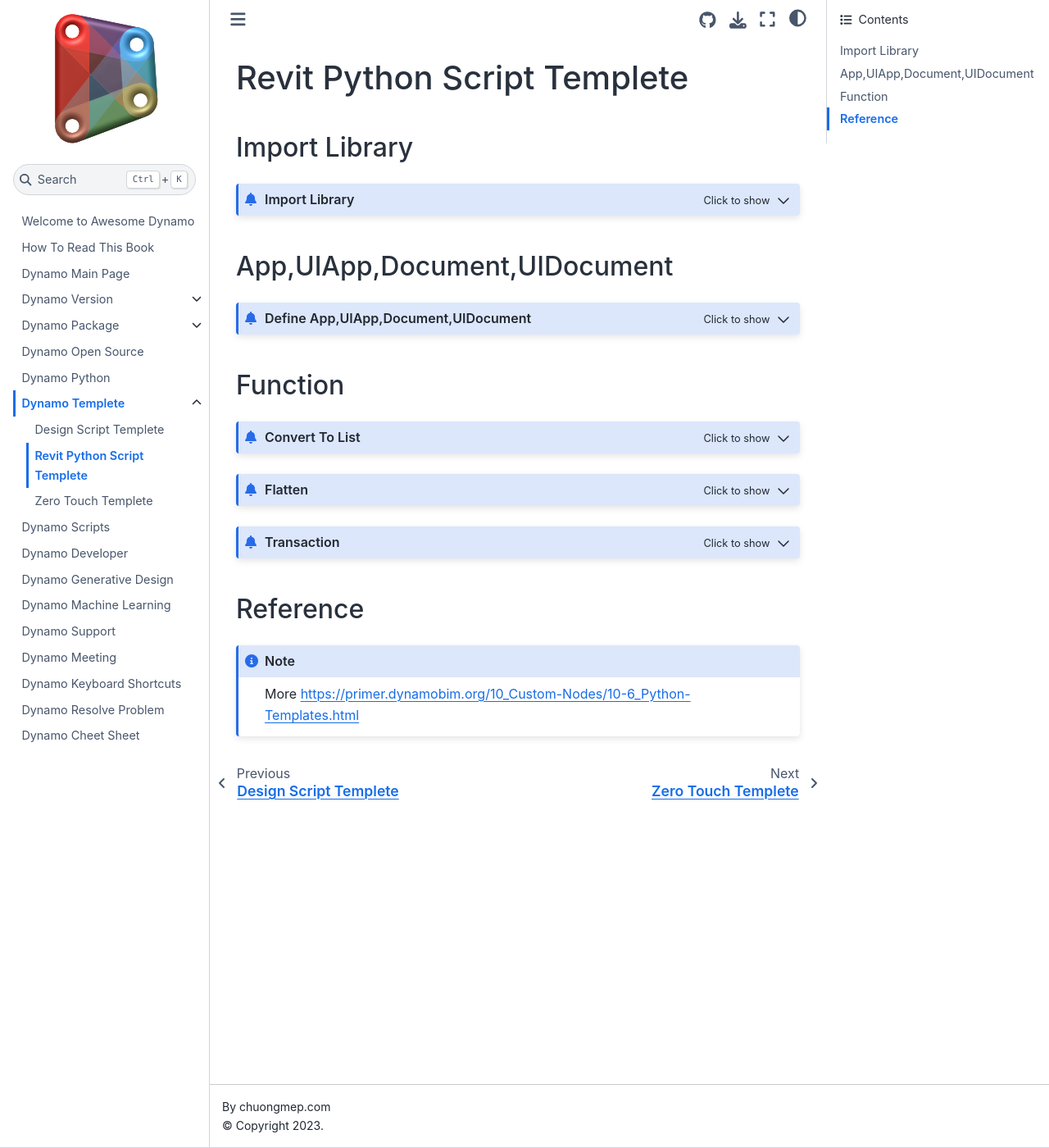
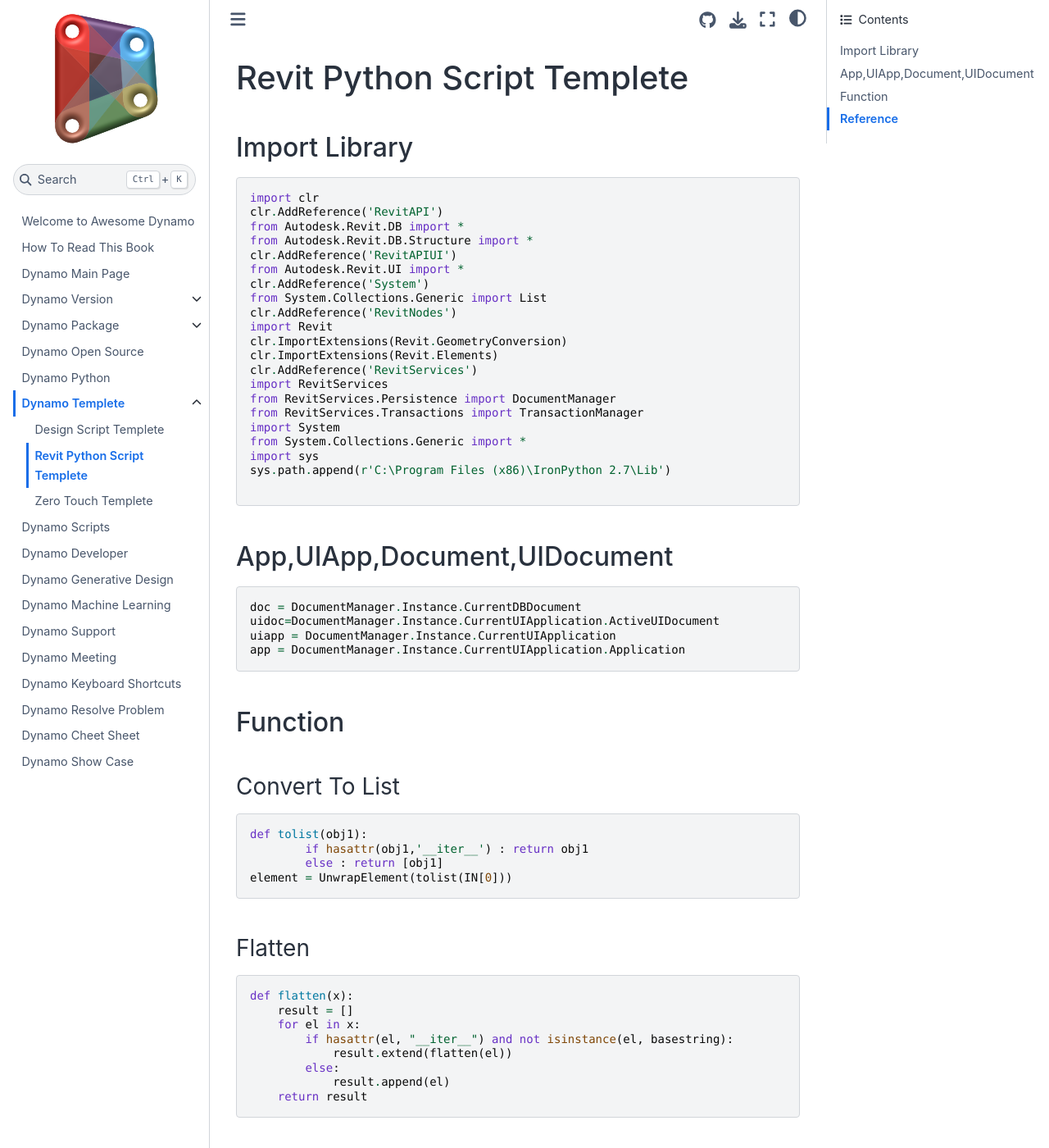
Before and after one commit to chuongmep/Awesome-Dynamo, a Jupyter Book: the page built from DynamoTemplete/pythonrevittemplte.md, in a window 1280 px wide and 1400 px high. Shown: the whole window at 82% size. Built offline with Jupyter Book 1.0.4 settings and Sphinx 7.4.7 and the Sphinx Book theme 1.1.4, drawn with Linux system fonts in a browser that asks for light colours; some of the changed text lies outside the part shown.

Commit message:
fix templete

````diff
--- /dev/null
+++ b/DynamoShowCase/dynshowcase.md
@@ -0,0 +1,8 @@
+# Dynamo Show Case
+
+This topic show all product awesome.
+
+```{note}
+Need volunteers!
+
+```
--- a/DynamoTemplete/pythonrevittemplte.md
+++ b/DynamoTemplete/pythonrevittemplte.md
@@ -1,8 +1,6 @@
 # Revit Python Script Templete
 
 ## Import Library
-```{admonition} Import Library
-:class: dropdown
 
 ```py
 import clr
@@ -28,8 +26,7 @@
 
 ```
 ## App,UIApp,Document,UIDocument
-```{admonition} Define App,UIApp,Document,UIDocument
-:class: dropdown
+
 ```py
 doc = DocumentManager.Instance.CurrentDBDocument
 uidoc=DocumentManager.Instance.CurrentUIApplication.ActiveUIDocument
@@ -38,8 +35,7 @@
 ```
 ## Function
 
-```{admonition} Convert To List
-:class: dropdown
+### Convert To List
 ```py
 def tolist(obj1):
 	if hasattr(obj1,'__iter__') : return obj1
@@ -47,8 +43,7 @@
 element = UnwrapElement(tolist(IN[0]))
 ```
 
-```{admonition} Flatten
-:class: dropdown
+### Flatten
 ```py
 def flatten(x):
     result = []
@@ -60,8 +55,7 @@
     return result
 ```
 
-```{admonition} Transaction
-:class: dropdown
+### Transaction
 ```py
 #Do some action in a Transaction
 TransactionManager.Instance.EnsureInTransaction(doc)
@@ -69,7 +63,6 @@
 TransactionManager.Instance.TransactionTaskDone()
 ```
 
-
 ## Reference
 ```{note} More
 https://primer.dynamobim.org/10_Custom-Nodes/10-6_Python-Templates.html
--- a/_toc.yml
+++ b/_toc.yml
@@ -36,3 +36,4 @@
 - file: DynamoShortcuts/dynshortcuts.md
 - file: DynamoResolve/dynresolve.md
 - file: DynamoCheetSheet/dyncheetsheet.md
+- file: DynamoShowCase/dynshowcase.md
````
Also changed, not shown: DynamoTemplete/dyntemplete.md (+1 -0 lines).
